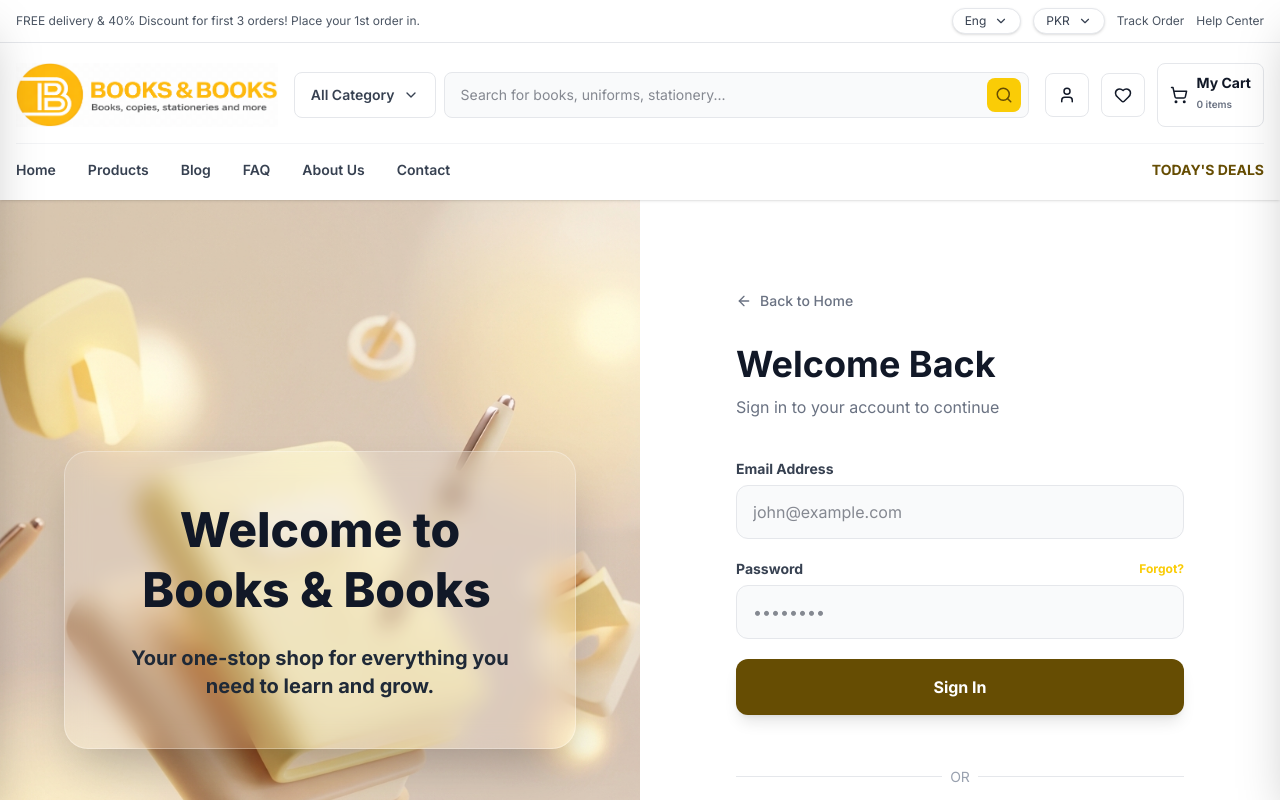
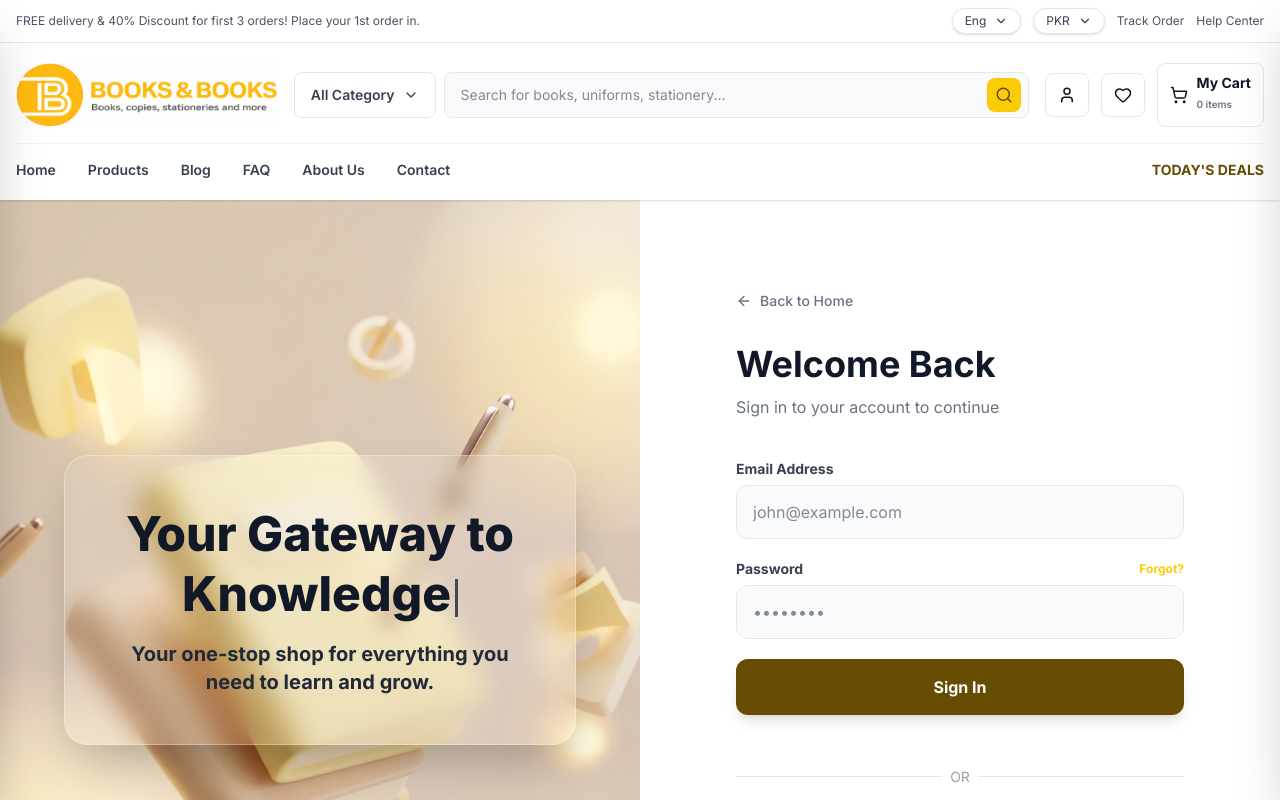
Before and after one commit to JaiKumarSuther/books-books, a Next.js app: page /signin in a window 1280 px wide. Shown: the top 800 px of the page. Built offline with nearby package versions, Linux system fonts and the light colour scheme.

Commit message:
added typewriting in auth

```diff
--- a/app/components/AuthLayout.tsx
+++ b/app/components/AuthLayout.tsx
@@ -1,8 +1,9 @@
 "use client";
 
+import React, { useState, useEffect } from "react";
 import Link from "next/link";
 import { ArrowLeft } from "lucide-react";
-import { motion } from "framer-motion";
+import { motion, AnimatePresence } from "framer-motion";
 
 interface AuthLayoutProps {
     children: React.ReactNode;
@@ -10,8 +11,7 @@ interface AuthLayoutProps {
     subtitle: string;
 }
 
-const TypewriterText = ({ text, delay = 0, className = "" }: { text: string, delay?: number, className?: string }) => {
-    // Split text into array of characters
+const SingleTypewriter = ({ text, delay = 0, className = "" }: { text: string, delay?: number, className?: string }) => {
     const characters = Array.from(text);
 
     return (
@@ -22,8 +22,8 @@ const TypewriterText = ({ text, delay = 0, className = "" }: { text: string, del
                     initial={{ opacity: 0 }}
                     animate={{ opacity: 1 }}
                     transition={{
-                        duration: 0.1,
-                        delay: delay + index * 0.05,
+                        duration: 0.05,
+                        delay: delay + index * 0.03,
                         ease: "linear"
                     }}
                 >
@@ -34,13 +34,51 @@ const TypewriterText = ({ text, delay = 0, className = "" }: { text: string, del
                 initial={{ opacity: 0 }}
                 animate={{ opacity: [0, 1, 0] }}
                 transition={{ duration: 0.8, repeat: Infinity, ease: "linear" }}
-                className="inline-block w-[3px] h-[1em] bg-gray-900 ml-1 align-middle"
+                className="inline-block w-[3px] h-[0.8em] bg-gray-900 ml-1 align-middle"
             />
         </motion.div>
     );
 };
 
+const RotatingTypewriter = ({ phrases }: { phrases: string[] }) => {
+    const [index, setIndex] = useState(0);
+
+    useEffect(() => {
+        const timer = setInterval(() => {
+            setIndex((prev) => (prev + 1) % phrases.length);
+        }, 4000);
+        return () => clearInterval(timer);
+    }, [phrases.length]);
+
+    return (
+        <div className="h-[120px] flex flex-col justify-center overflow-hidden">
+            <AnimatePresence mode="wait">
+                <motion.div
+                    key={index}
+                    initial={{ opacity: 0, y: 20 }}
+                    animate={{ opacity: 1, y: 0 }}
+                    exit={{ opacity: 0, y: -20 }}
+                    transition={{ duration: 0.5 }}
+                >
+                    <SingleTypewriter
+                        text={phrases[index]}
+                        className="text-4xl xl:text-5xl font-extrabold text-gray-900 leading-tight"
+                    />
+                </motion.div>
+            </AnimatePresence>
+        </div>
+    );
+};
+
 export default function AuthLayout({ children, title, subtitle }: AuthLayoutProps) {
+    const phrases = [
+        "Welcome to Books & Books",
+        "Your Gateway to Knowledge",
+        "Quality Books & Stationery",
+        "Empowering Your Learning",
+        "Discover. Learn. Grow.",
+    ];
+
     return (
         <div className="min-h-screen flex items-stretch">
             {/* Left Side - Image/Banner */}
@@ -69,16 +107,14 @@ export default function AuthLayout({ children, title, subtitle }: AuthLayoutProp
                 />
 
                 {/* Glassmorphism Overlay for Content */}
-                <div className="z-20 text-center p-12 max-w-lg bg-white/10 backdrop-blur-md rounded-3xl border border-white/30 shadow-2xl mx-10">
-                    <TypewriterText
-                        text="Welcome to Books & Books"
-                        className="text-4xl xl:text-5xl font-extrabold text-gray-900 mb-6 leading-tight"
-                    />
+                <div className="z-20 text-center p-12 w-full max-w-lg bg-white/10 backdrop-blur-md rounded-3xl border border-white/30 shadow-2xl mx-10 min-h-[280px] flex flex-col justify-center">
+                    <RotatingTypewriter phrases={phrases} />
+
                     <motion.p
                         initial={{ opacity: 0, y: 10 }}
                         animate={{ opacity: 1, y: 0 }}
-                        transition={{ delay: 2.2, duration: 0.8 }}
-                        className="text-lg xl:text-xl text-gray-800 font-bold"
+                        transition={{ delay: 0.5, duration: 0.8 }}
+                        className="text-lg xl:text-xl text-gray-800 font-bold mt-4"
                     >
                         Your one-stop shop for everything you<br />need to learn and grow.
                     </motion.p>
```
